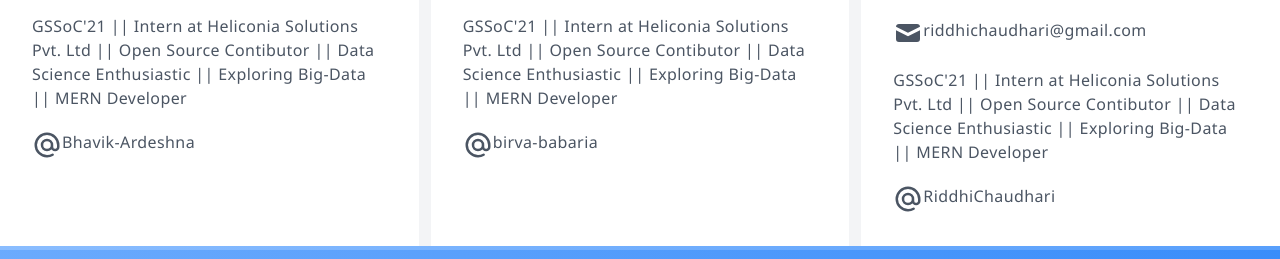
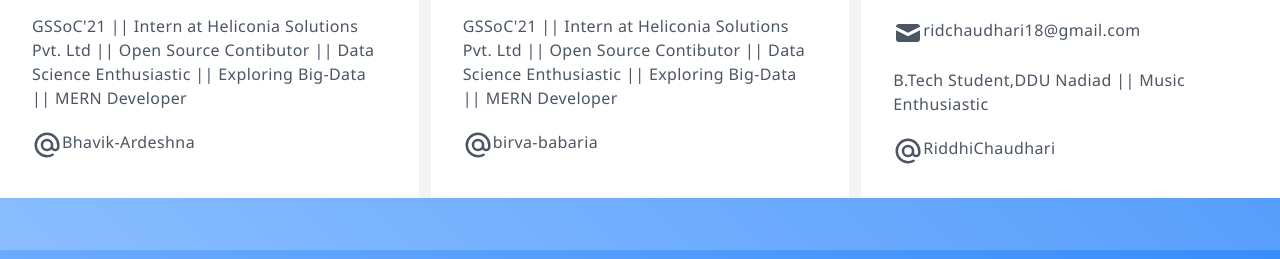
Before and after one commit to Bhavik-Ardeshna/PHPProject_CE004_CE006_CE014, a PHP site: page /admin/home.php in a window 1280 px wide. Shown: the part 550-809 px from the top of the page. Run offline with PHP 8.4, Linux system fonts and the light colour scheme; a user stored in the database is signed in; some libraries are stand-ins or nearby versions.

Commit message:
Change Admin

```diff
--- a/admin/home.php
+++ b/admin/home.php
@@ -103,11 +103,11 @@ require_once '../includes/header.php';
                             <path d="M2.003 5.884L10 9.882l7.997-3.998A2 2 0 0016 4H4a2 2 0 00-1.997 1.884z" />
                             <path d="M18 8.118l-8 4-8-4V14a2 2 0 002 2h12a2 2 0 002-2V8.118z" />
                         </svg>
-                        riddhichaudhari@gmail.com
+                        ridchaudhari18@gmail.com
                     </p>
                     <p class="text-base flex font-medium tracking-wide text-gray-600 mt-5">
-                        GSSoC'21 || Intern at Heliconia Solutions Pvt. Ltd || Open Source Contibutor || Data Science Enthusiastic || Exploring Big-Data || MERN Developer
-                    </p>
+                        B.Tech Student,DDU Nadiad || Music Enthusiastic
+                </p>
                     <p class="text-base flex font-medium tracking-wide text-gray-600 mt-5">
                         <svg xmlns="http://www.w3.org/2000/svg" fill="none" viewBox="0 0 24 24" stroke="currentColor" height="30px" width="30px">
                             <path stroke-linecap="round" stroke-linejoin="round" stroke-width="2" d="M16 12a4 4 0 10-8 0 4 4 0 008 0zm0 0v1.5a2.5 2.5 0 005 0V12a9 9 0 10-9 9m4.5-1.206a8.959 8.959 0 01-4.5 1.207" />
```
